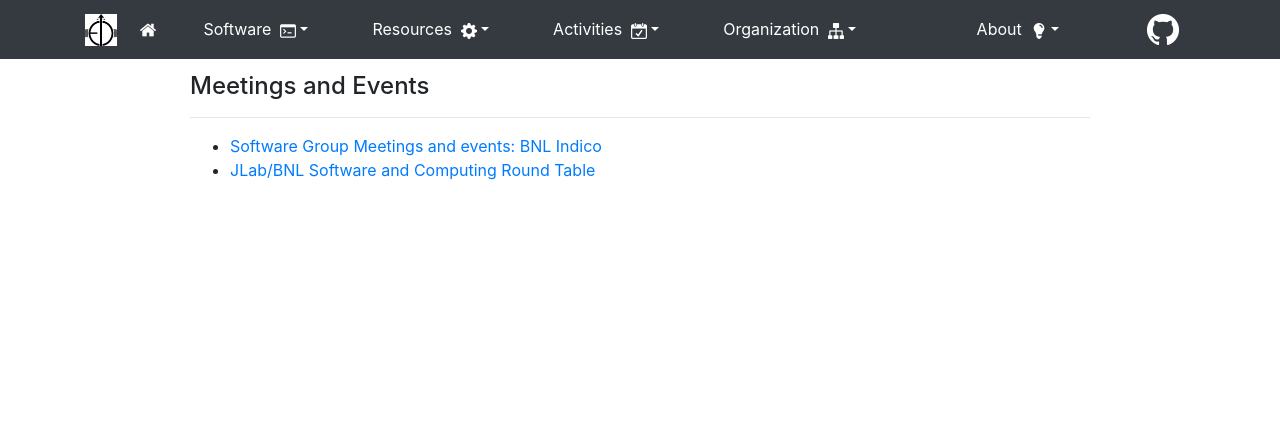
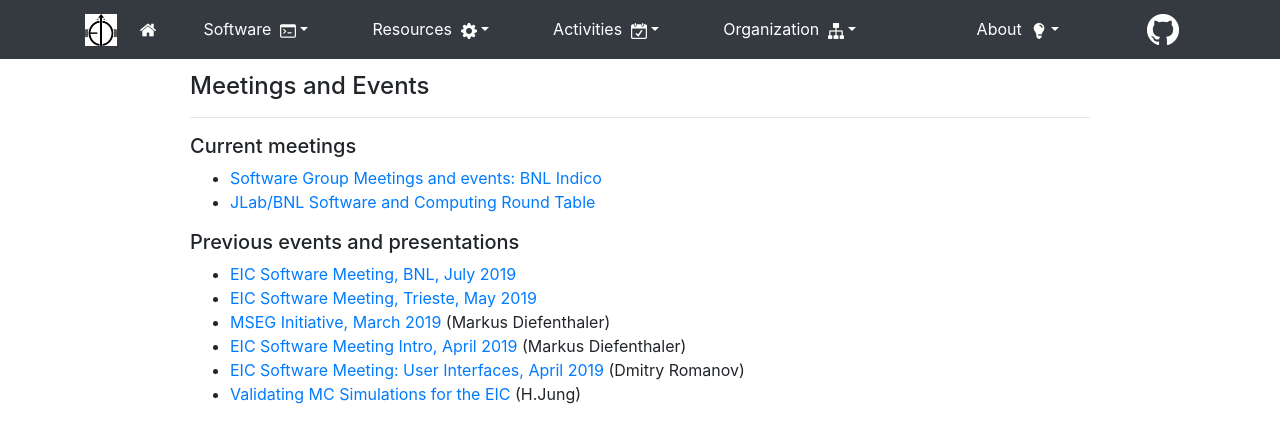
Before and after one commit to kkauder/eic.github.io, a Jekyll site: the page built from _organization/events.md, in a window 1280 px wide. Shown: the top 443 px of the page. Built offline with Jekyll 4.4.1, drawn with Linux system fonts in a browser that asks for light colours; nearby versions of some CDN libraries.

Commit message:
Added the document registry, populated it with old slides, corrected the findlink macro to optionally render directly into HTML

```diff
--- /dev/null
+++ b/_data/documents.yml
@@ -0,0 +1,39 @@
+- name: EICUG-Software-20190307.pdf
+  url: 'https://github.com/eic/documents/blob/master/software/general/EICUG-Software-20190307.pdf'
+  title: 'MSEG Initiative, March 2019'
+  author: 'Markus Diefenthaler'
+  venue:
+  resource: github
+  type: 'presentation'
+  category: software
+  format: direct_link
+
+- name: EICUG-Software-20190411.pdf
+  url: 'https://github.com/eic/documents/blob/master/software/general/EICUG-Software-20190411.pdf'
+  title: EIC Software Meeting Intro, April 2019
+  author: 'Markus Diefenthaler'
+  venue:
+  resource: github
+  type: 'presentation'
+  category: software
+  format: direct_link
+
+- name: Romanov-UserInterfaces.pdf
+  url: 'https://github.com/eic/documents/blob/master/software/general/Romanov-UserInterfaces.pdf'
+  title: 'EIC Software Meeting: User Interfaces, April 2019'
+  author: 'Dmitry Romanov'
+  venue:
+  resource: github
+  type: 'presentation'
+  category: software
+  format: direct_link
+
+- name: Jung-MCValidation.pdf
+  url: 'https://github.com/eic/documents/blob/master/software/general/Jung-MCValidation.pdf'
+  title: Validating MC Simulations for the EIC
+  author: 'H.Jung'
+  venue:
+  resource: github
+  type: 'presentation'
+  category: software
+  format: direct_link
--- a/_data/links.yml
+++ b/_data/links.yml
@@ -1,3 +1,9 @@
+- name: eic_software_meeting_20190710
+  url: 'https://indico.bnl.gov/event/6336/'
+
+- name: eic_software_meeting_20190520
+  url: 'https://agenda.infn.it/event/17249/'
+
 - name: 'eic_handbook_v1.2'
   url: 'http://www.eicug.org/web/sites/default/files/EIC_HANDBOOK_v1.2.pdf'
 
--- /dev/null
+++ b/_includes/documents/doc.md
@@ -0,0 +1,5 @@
+{%- assign item = site.data.documents | where: "name", include.name | first -%}
+{% comment %}
+[{{ item.title }}]({{ item.url }}){:target="_blank"} ({{ item.author }})
+{% endcomment %}
+<a href="{{ item.url }}" target="_blank">{{item.title}}</a> ({{ item.author }})
--- a/_includes/navigation/findlink.md
+++ b/_includes/navigation/findlink.md
@@ -17,6 +17,10 @@
 {%- if include.category -%}
 * [{{ tag }}]({{ found_link }}){:target="_blank"}
 {%- else -%}
+{% if include.html %}
+<a href="{{ found_link }}" target="_blank">{{ tag }}</a>
+{%- else -%}
 [{{ tag }}]({{ found_link }}){:target="_blank"}
 {%- endif -%}
 {%- endif -%}
+{%- endif -%}
--- a/_organization/events.md
+++ b/_organization/events.md
@@ -6,5 +6,16 @@ layout: default
 
 {% include layouts/title.md %}
 
+##### Current meetings
 * {% include navigation/findlink.md name='swg_indico' tag='Software Group Meetings and events: BNL Indico' %}
 * {% include navigation/findlink.md name='round_table' tag='JLab/BNL Software and Computing Round Table' %}
+
+##### Previous events and presentations
+<ul>
+<li>{% include navigation/findlink.md html='yes' name='eic_software_meeting_20190710' tag='EIC Software Meeting, BNL, July 2019' %}</li>
+<li>{% include navigation/findlink.md html='yes' name='eic_software_meeting_20190710' tag='EIC Software Meeting, Trieste, May 2019' %}</li>
+<li>{% include documents/doc.md name='EICUG-Software-20190307.pdf' -%}</li>
+<li>{% include documents/doc.md name='EICUG-Software-20190411.pdf' -%}</li>
+<li>{% include documents/doc.md name='Romanov-UserInterfaces.pdf' -%}</li>
+<li>{% include documents/doc.md name='Jung-MCValidation.pdf' -%}</li>
+</ul>
```
